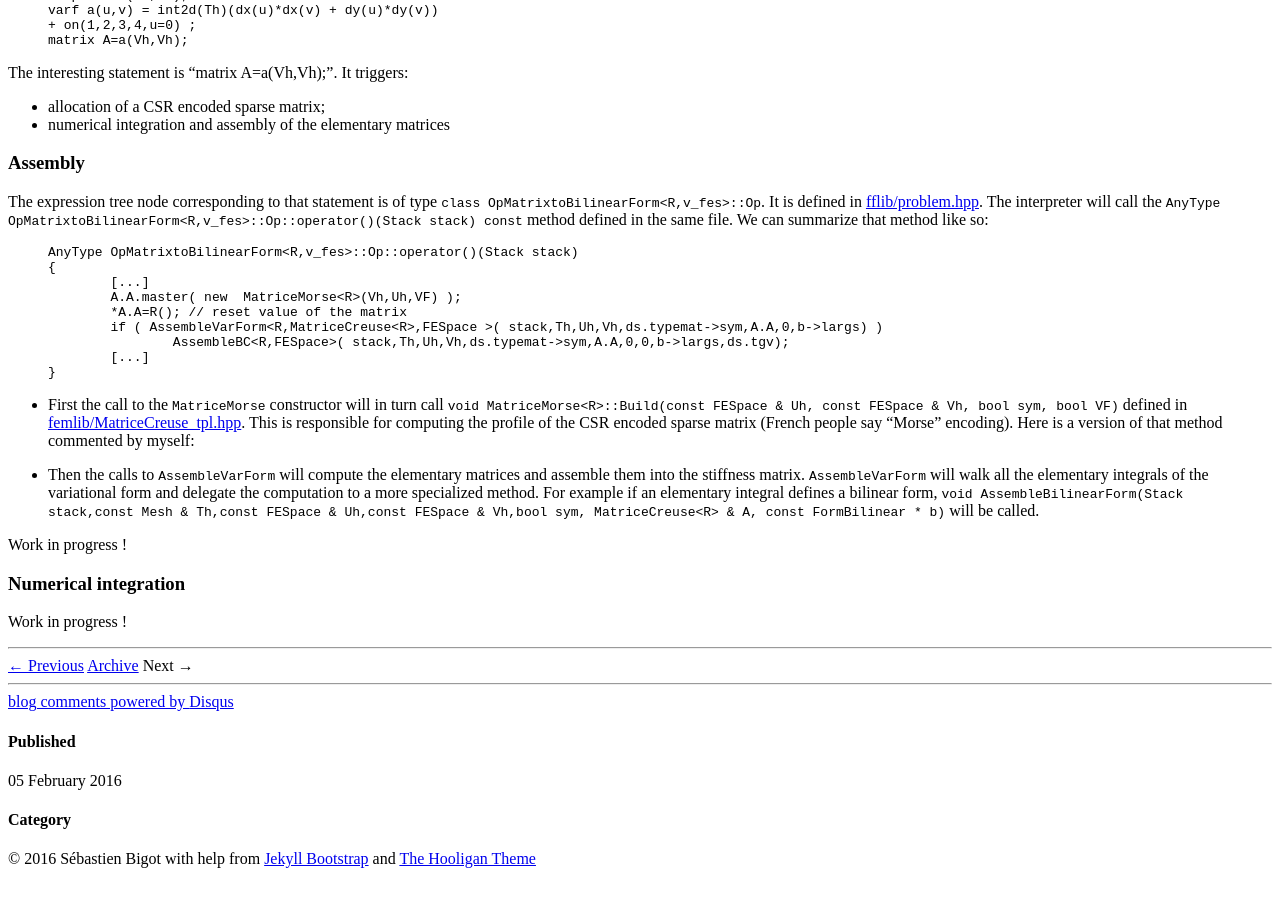
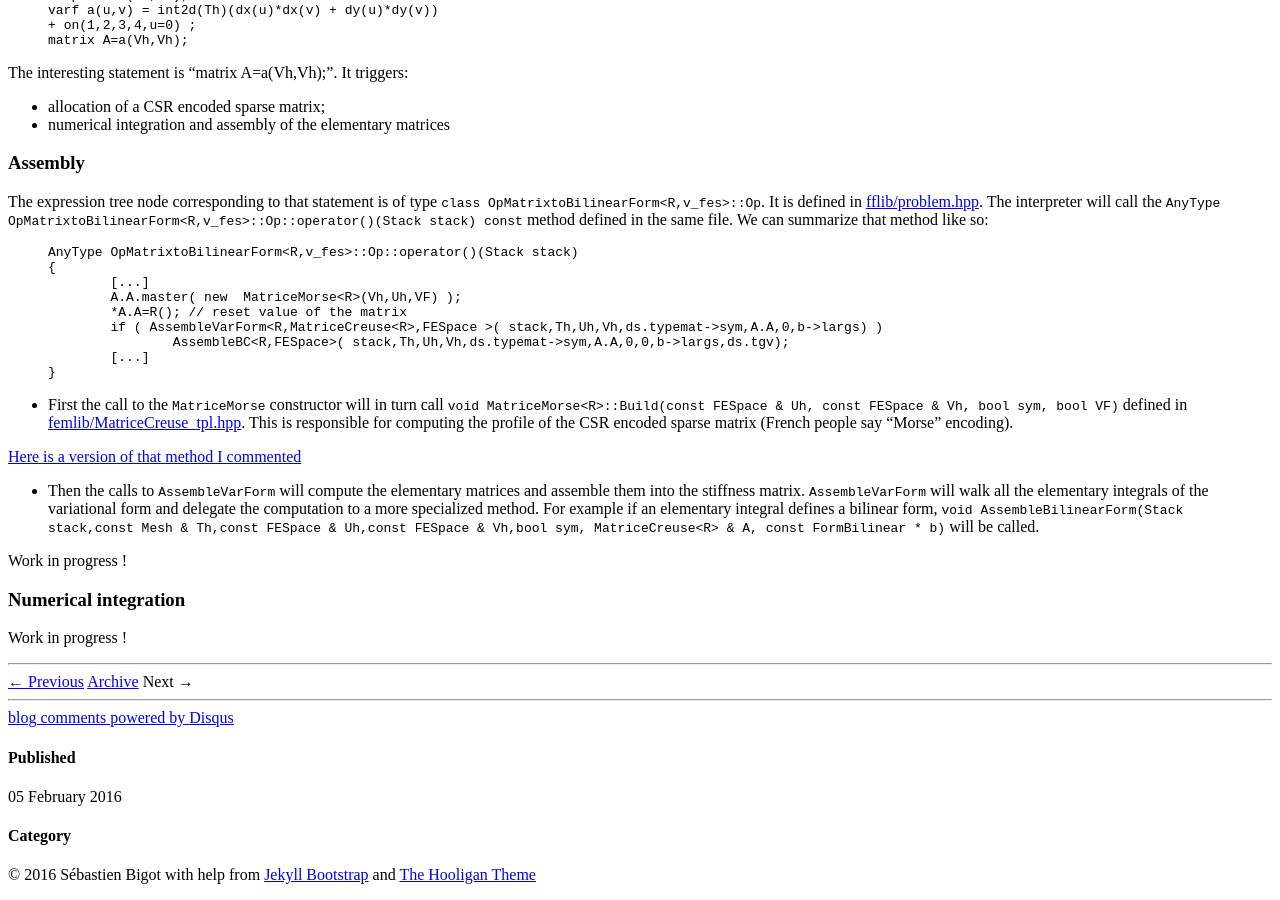
Before and after one commit to ssrb/ssrb.github.com, a Jekyll site: the page built from _posts/2016-02-05-freefem-source-code-review.md, in a window 1280 px wide and 900 px high, scrolled down 4277 px. Built offline with Jekyll 4.4.1, drawn with Linux system fonts in a browser that asks for light colours; nearby versions of some CDN libraries; comment, search, counter and statistics services are not loaded.

Commit message:
FF++ code review blog

```diff
--- a/_posts/2016-02-05-freefem-source-code-review.md
+++ b/_posts/2016-02-05-freefem-source-code-review.md
@@ -302,7 +302,8 @@ AnyType OpMatrixtoBilinearForm<R,v_fes>::Op::operator()(Stack stack)
 * First the call to the `MatriceMorse` constructor will in turn call `void MatriceMorse<R>::Build(const FESpace & Uh, const FESpace & Vh, bool sym, bool VF)` defined in
 [femlib/MatriceCreuse_tpl.hpp]({{ page.ffsrc }}/femlib/MatriceCreuse_tpl.hpp).
 This is responsible for computing the profile of the CSR encoded sparse matrix (French people say "Morse" encoding).
-Here is a version of that method commented by myself:
+
+[Here is a version of that method I commented](https://gist.github.com/ssrb/0a0ff5812d2ce6e5ec6332dba31ef386)
 
 * Then the calls to `AssembleVarForm` will compute the elementary matrices and assemble them into the stiffness matrix.
 `AssembleVarForm` will walk all the elementary integrals of the variational form and delegate the computation to a more specialized method.
```
